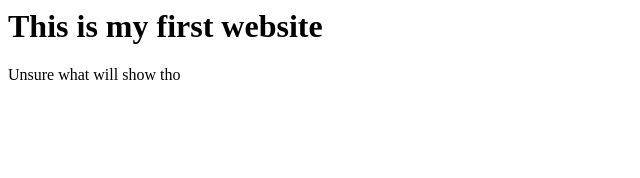
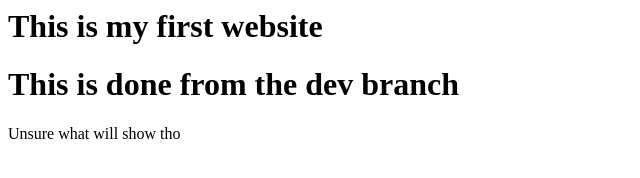
Before and after one commit to cordeliarita/repo1, a plain HTML site: page index.html in a window 1280 px wide. Shown: the whole page, without its empty margins (0-640 px from the left). Drawn offline with Linux system fonts and the light colour scheme.

Commit message:
change to index.html

```diff
--- a/index.html
+++ b/index.html
@@ -1,2 +1,3 @@
 <h1>This is my first website</h1>
+<h1>This is done from the dev branch</h1>
 Unsure what will show tho
```
